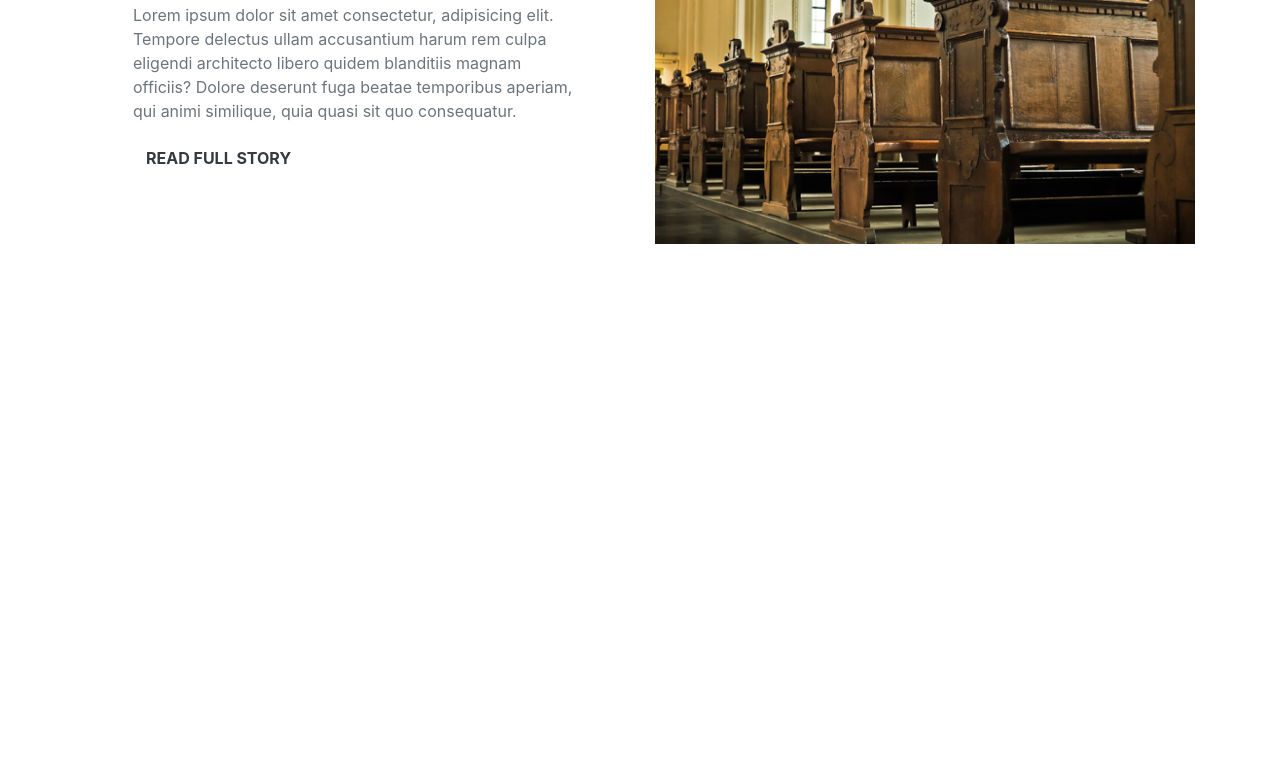
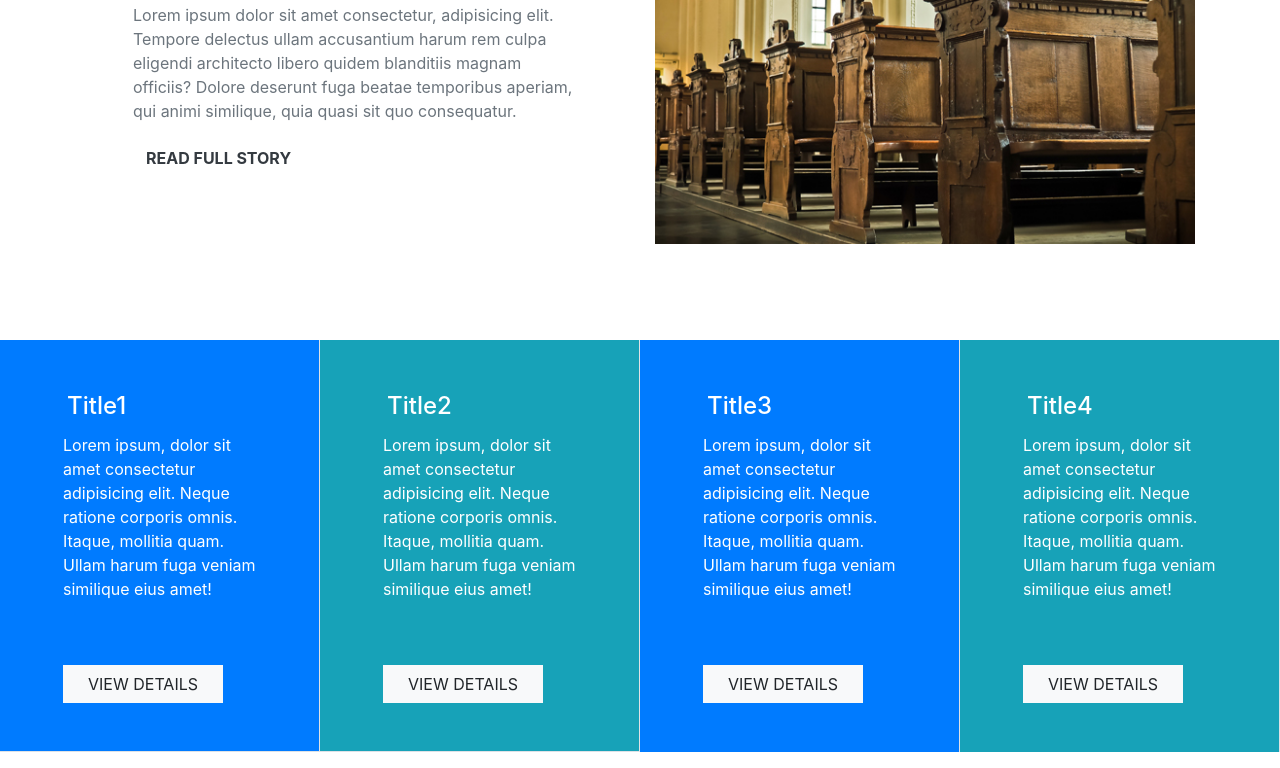
Before and after one commit to dawiteu/html-bootstrap-git-recap-exercice, a website: page index.html in a window 1280 px wide. Shown: the part 343-1111 px from the top of the page. Before the commit the page ends 800 px from the top, so only its background shows below. Drawn offline with nearby package versions, Linux system fonts and the light colour scheme.

Commit message:
section 3 . spreadning-lign fini avc responsive

```diff
--- a/index.html
+++ b/index.html
@@ -45,8 +45,7 @@
 
     </header>
 
-    <section class="container">
-
+    <section class="container content pb-5">
         <div class="row text-center">
             <div class="col-12 py-5 font-weight-normal">
                 <h2>Welcome Lorem, ipsum dolor</h2>
@@ -66,6 +65,41 @@
             </div>
         </div>
     </section>
+
+    <section class="row spreading-light w-100 pt-5 pb-3 mx-auto justify-content-between">
+
+        <div class=" col-lg-3 col-md-6 col-sm-12 bg-primary text-white text-center text-lg-left border-right border-bottom">
+            <h4 class="mt-5 ml-5 p-1 md-ml-0">Title1</h4>
+            <p class="mx-5">Lorem ipsum, dolor sit amet consectetur adipisicing elit. Neque ratione corporis omnis. Itaque, mollitia quam. Ullam harum fuga veniam similique eius amet!
+            </p>
+            <button class="btn btn-light ml-5 m-5 px-4 rounded-0 text-uppercase">View details</button>
+        </div>
+
+        <div class=" col-lg-3 col-md-6 col-sm-12 bg-info text-white text-center text-lg-left border-right border-bottom">
+          <h4 class="mt-5 ml-5 p-1">Title2</h4>
+          <p class="mx-5">Lorem ipsum, dolor sit amet consectetur adipisicing elit. Neque ratione corporis omnis. Itaque, mollitia quam. Ullam harum fuga veniam similique eius amet!
+          </p>
+          <button class="btn btn-light ml-5 m-5 px-4 rounded-0 text-uppercase">View details</button>
+      </div>
+
+      <div class="col-lg-3 col-md-6 col-sm-12 bg-primary text-white text-center text-lg-left border-right">
+        <h4 class="mt-5 ml-5 p-1">Title3</h4>
+        <p class="mx-5">Lorem ipsum, dolor sit amet consectetur adipisicing elit. Neque ratione corporis omnis. Itaque, mollitia quam. Ullam harum fuga veniam similique eius amet!
+        </p>
+        <button class="btn btn-light ml-5 m-5 px-4 rounded-0 text-uppercase">View details</button>
+    </div>
+
+        <div class="col-lg-3 col-md-6 col-sm-12 bg-info text-white text-center text-lg-left border-right">
+            <h4 class="mt-5 ml-5 p-1">Title4</h4>
+            <p class="mx-5">Lorem ipsum, dolor sit amet consectetur adipisicing elit. Neque ratione corporis omnis. Itaque, mollitia quam. Ullam harum fuga veniam similique eius amet!
+            </p>
+            <button class="btn btn-light ml-5 m-5 px-4 rounded-0 text-uppercase">View details</button>
+        </div>
+
+
+    </section>
+
+
     <!-- script jquery -->
     <script src="./node_modules/jquery/dist/jquery.js"></script>
     <!-- script bootstrap -->
```
